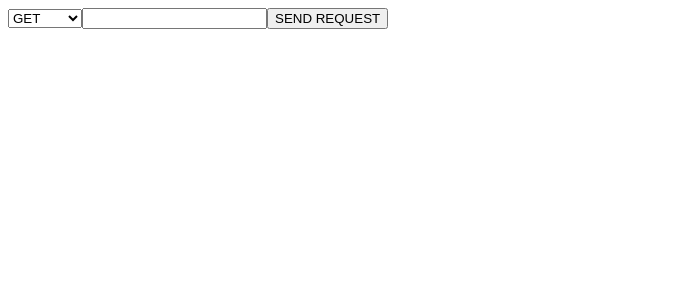
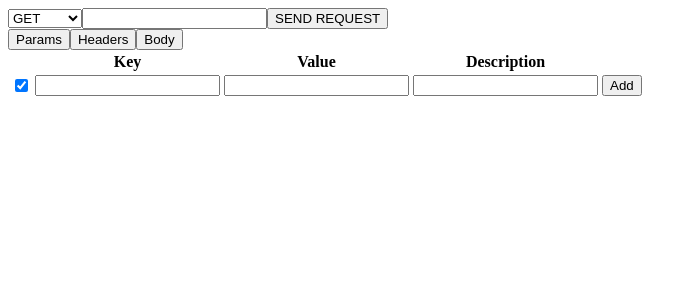
Before and after one commit to IvnMatz/another-postman-clone, a Next.js app: page / in a window 1280 px wide. Shown: the top 300 px of the page, without its empty margins (0-697 px from the left). Built offline with nearby package versions, Linux system fonts and the light colour scheme.

Commit message:
params section

```diff
--- /dev/null
+++ b/app/components/app.jsx
@@ -0,0 +1,13 @@
+import Searcher from "./request";
+import ConfigTabs from "./config_request/ConfigTabs";
+import Response from "./response";
+
+export default function App() {
+  return (
+    <div>
+      <Searcher />
+      <ConfigTabs />
+      <Response />
+    </div>
+  );
+}
--- /dev/null
+++ b/app/components/config_request/ConfigTabs.jsx
@@ -0,0 +1,30 @@
+'use client'
+
+import { useState } from "react"
+import ParamsTab from "./params";
+
+export default function ConfigTabs(){
+
+    const [aTab, changeTab] = useState("params");
+    let content;
+
+    if(aTab == "params"){
+        content = <ParamsTab />;
+    }else if(aTab == "headers"){
+        content = "headers"
+    }else if(aTab == "body" ){
+        content = "body"
+    }
+
+    return(
+        <div className="configTabs">
+            <div className="TabsOptions">
+                <button onClick={() => { changeTab("params") }}> Params </button>
+                <button onClick={ () => {changeTab("headers")} }> Headers </button>
+                <button onClick={()=>{changeTab("body")}}> Body </button>
+
+            </div>
+            {content}
+        </div>
+    )
+}
--- /dev/null
+++ b/app/components/config_request/params.jsx
@@ -0,0 +1,68 @@
+'use client'
+
+import { useRef, useState } from "react";
+
+function ParamRow( {data, onToggle} ){
+
+    return(
+        <tr>
+            <td> <input type="checkbox" name="" id="" checked={data.is_used} onChange={onToggle}/> </td>
+            <td> {data.key} </td>
+            <td> {data.value} </td>
+            <td> {data.description} </td>
+
+        </tr>
+    );
+}
+
+export default function ParamsTab(){
+    const [data, cData] = useState([]);
+    const keyRef = useRef(null);
+    const ValueRef = useRef(null);
+    const decRef = useRef(null);
+    const activeRef = useRef(null);
+
+    function handleClick(){
+        let obj = {
+            'key' : keyRef.current.value,
+            'value' : ValueRef.current.value,
+            'description' : decRef.current.value,
+            'is_used' : activeRef.current.checked
+        }
+
+        cData([...data, obj]);
+    }
+
+    function handleToggleIsUsed(index){
+        const newData = [...data];
+        newData[index].is_used = !newData[index].is_used;
+        cData(newData);
+    }
+
+    return(
+        <div className="ParamsTab">
+            <table>
+                <thead>
+                    <tr>
+                        <th></th>
+                        <th> Key </th>
+                        <th> Value </th>
+                        <th> Description </th>
+                    </tr>
+                </thead>
+                <tbody>
+                    <tr>
+                        <td> <input type="checkbox" name="" id="" defaultChecked="true" ref={activeRef} /> </td>
+                        <td> <input type="text" name="" id="" ref={keyRef} /> </td>
+                        <td> <input type="text" name="" id="" ref={ValueRef} /> </td>
+                        <td> <input type="text" name="" id="" ref={decRef} /> </td>
+                        <td onClick={handleClick}> <button> Add </button> </td>
+                    </tr>
+                    {data.map( (d, index) => (
+                        <ParamRow key={index} data={d} onToggle={() => handleToggleIsUsed(index)} />
+                    ) )}
+                </tbody>
+            </table>
+        </div>
+    );
+}
--- a/app/page.js
+++ b/app/page.js
@@ -1,10 +1,8 @@
 import Image from "next/image";
-import Searcher from "./components/request";
+import App from "./components/app";
 
 export default function Home() {
   return (
-    <div>
-      <Searcher />
-    </div>
+    <App />
   );
 }
```
Also changed, not shown: app/components/config_request/body.jsx (added), app/components/config_request/configstyles.css (added), app/components/config_request/headers.jsx (added).
